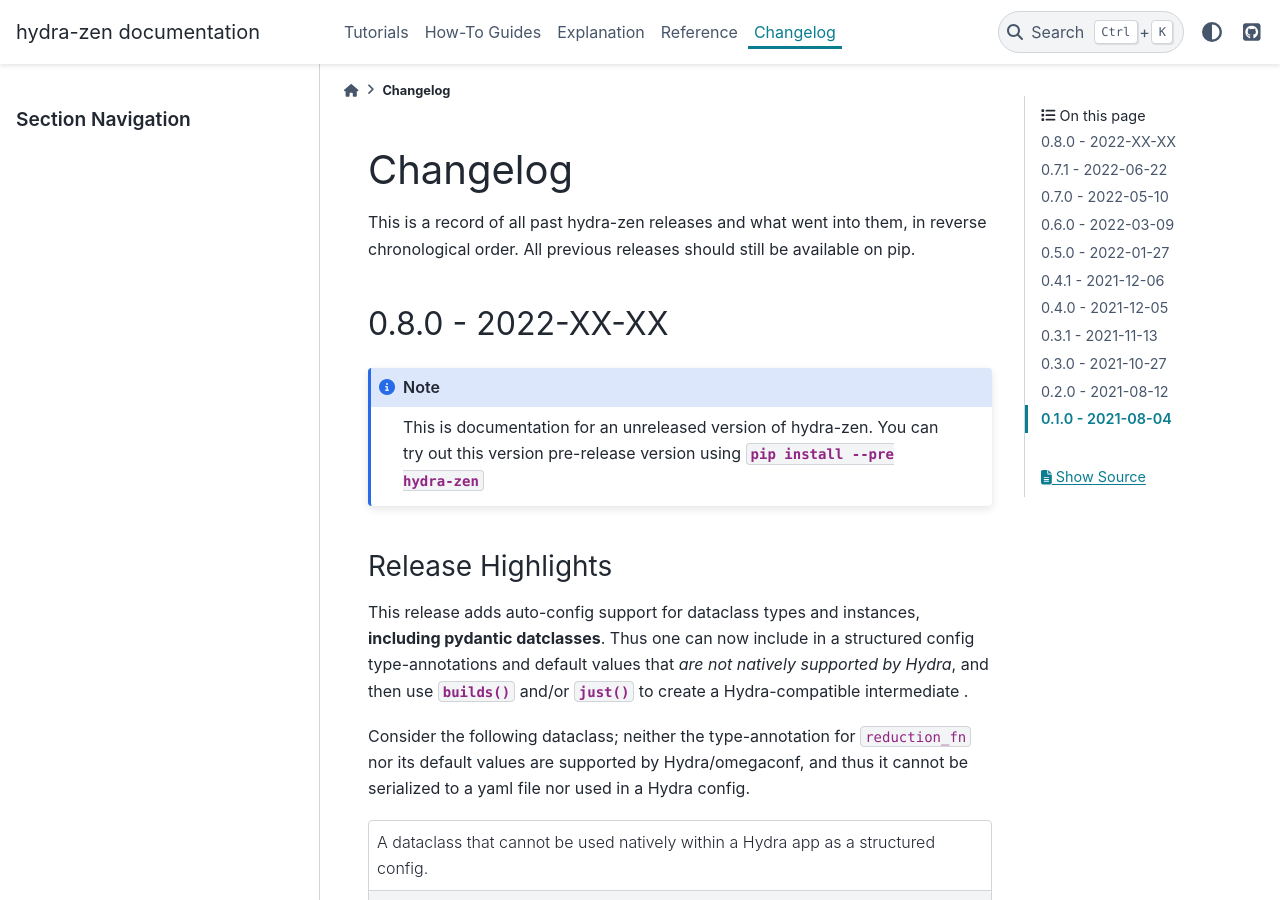
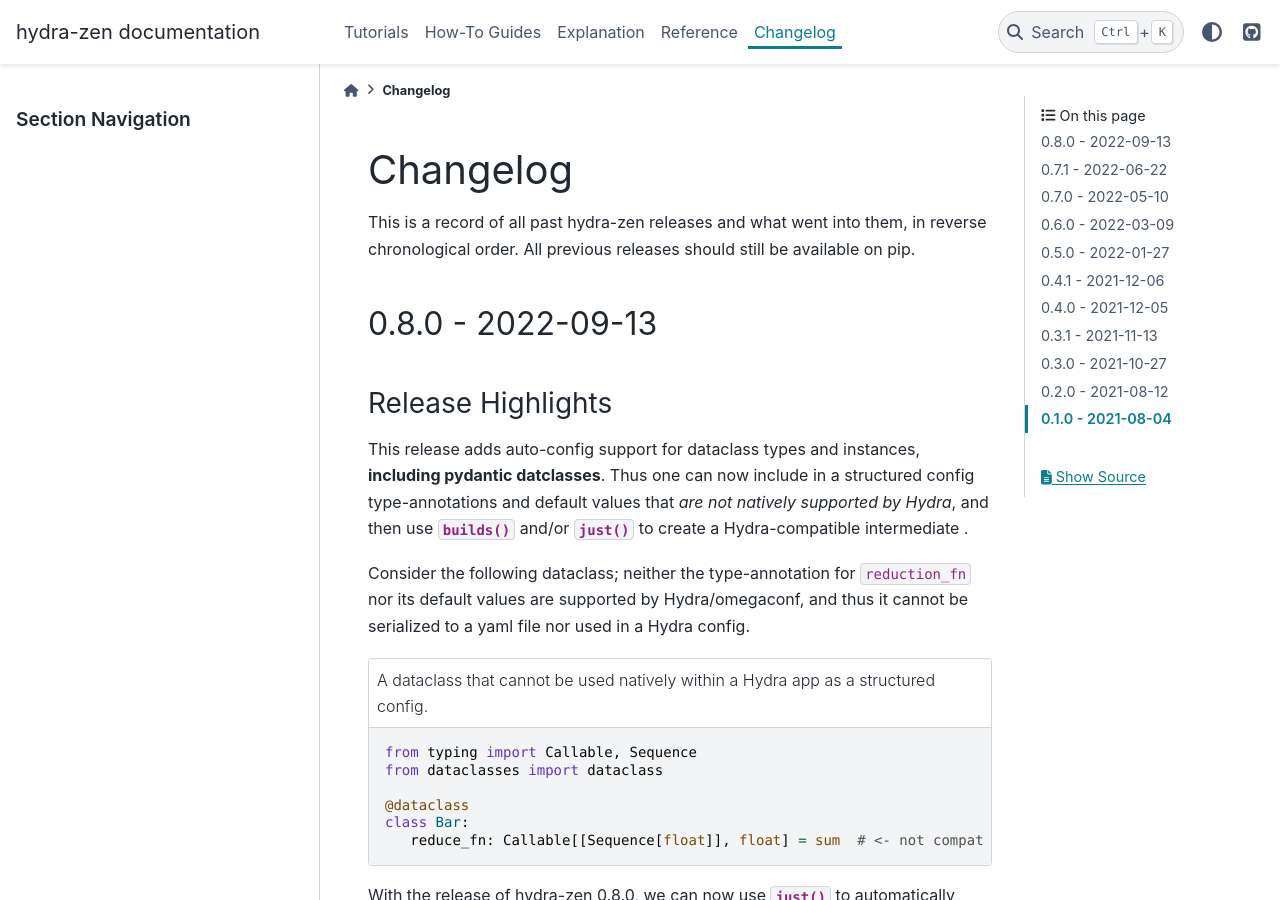
Before and after one commit to mit-ll-responsible-ai/hydra-zen, a Sphinx documentation site: the page built from docs/source/changes.rst, in a window 1280 px wide and 900 px high. Built offline with Sphinx 7.4.7 and the PyData theme 0.15.4, drawn with Linux system fonts in a browser that asks for light colours; the version number could not be read and is left out.

Commit message:
update changelog for 0.8.0 official release!

```diff
--- a/docs/source/changes.rst
+++ b/docs/source/changes.rst
@@ -11,10 +11,9 @@
 .. _v0.8.0:
 
 ------------------
-0.8.0 - 2022-XX-XX
+0.8.0 - 2022-09-13
 ------------------
 
-.. note:: This is documentation for an unreleased version of hydra-zen. You can try out this version pre-release version using `pip install --pre hydra-zen`
 
 Release Highlights
 ------------------
```
